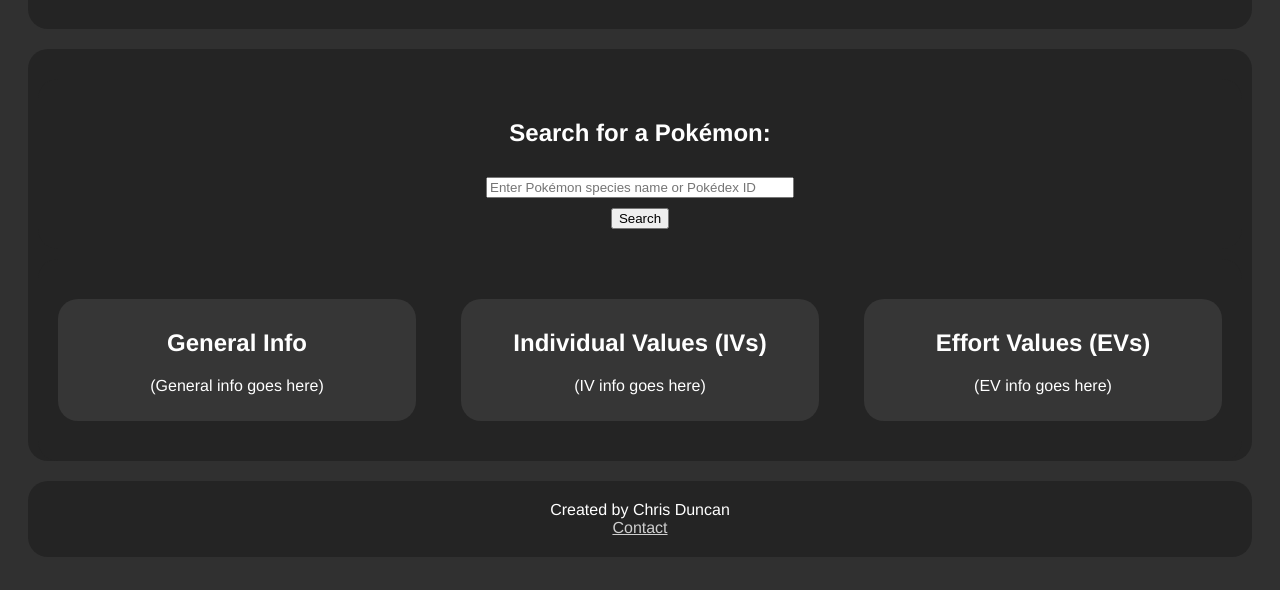
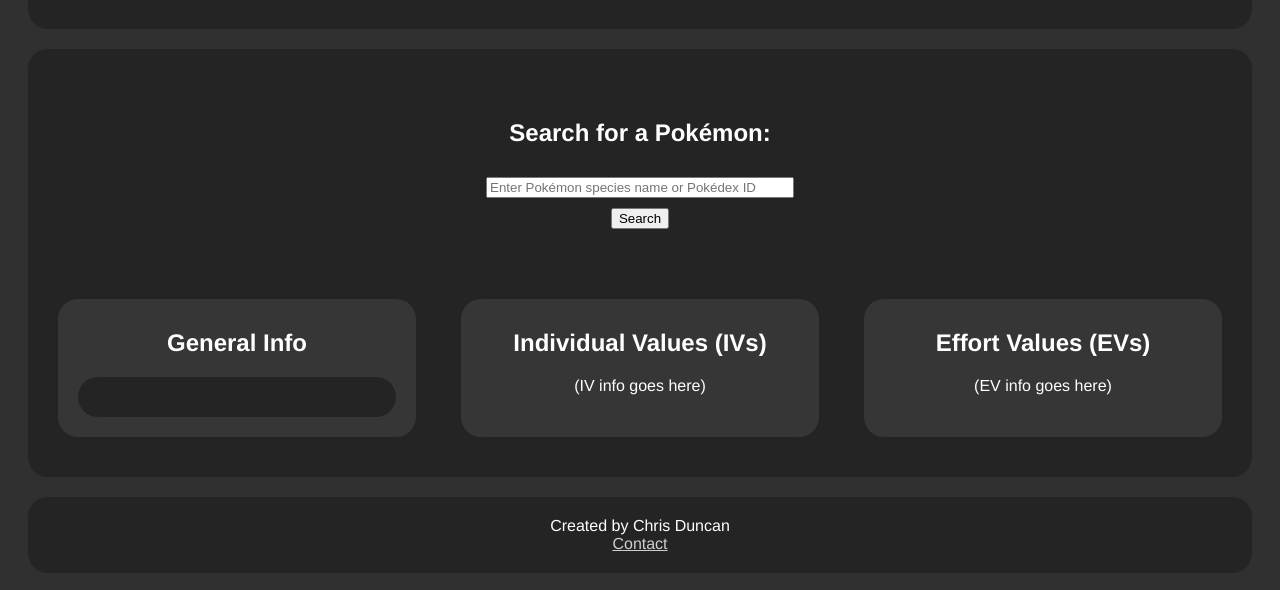
Before and after one commit to CDDoesStuffs/cs2100_capstone, a plain HTML site: page index.html in a window 1280 px wide. Shown: the part 224-814 px from the top of the page. Drawn offline with Linux system fonts and the light colour scheme.

Commit message:
Added placeholders for sprite functionality
Added a div element in index.html to hold a Pokémon's sprite, and added a function header called displayPokemonSprite in app.js

```diff
--- a/app.js
+++ b/app.js
@@ -22,3 +22,7 @@ pokemonForm.addEventListener('submit', async (event) => {
         console.error('Error getting Pokémon data', error);
     }
 });
+
+async function displayPokemonSprite(pokemonName) {
+
+}
--- a/index.html
+++ b/index.html
@@ -23,7 +23,7 @@
         <div class="flex-container">
             <section class="box">
                 <h2>General Info</h2>
-                <p>(General info goes here)</p>
+                <div id="sprite-container"></div>
             </section>
             <section class="box">
                 <h2>Individual Values (IVs)</h2>
```
Also changed, not shown: 1 other file.
